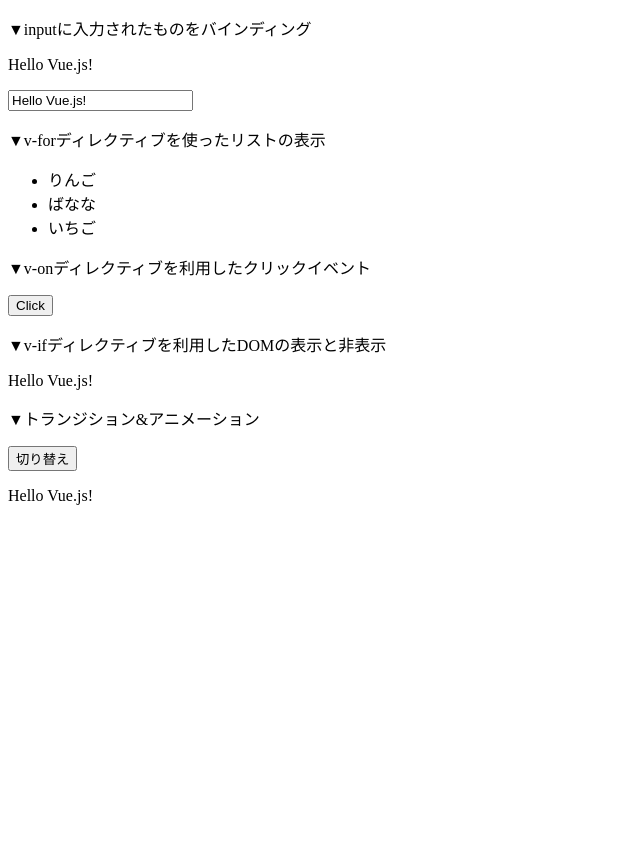
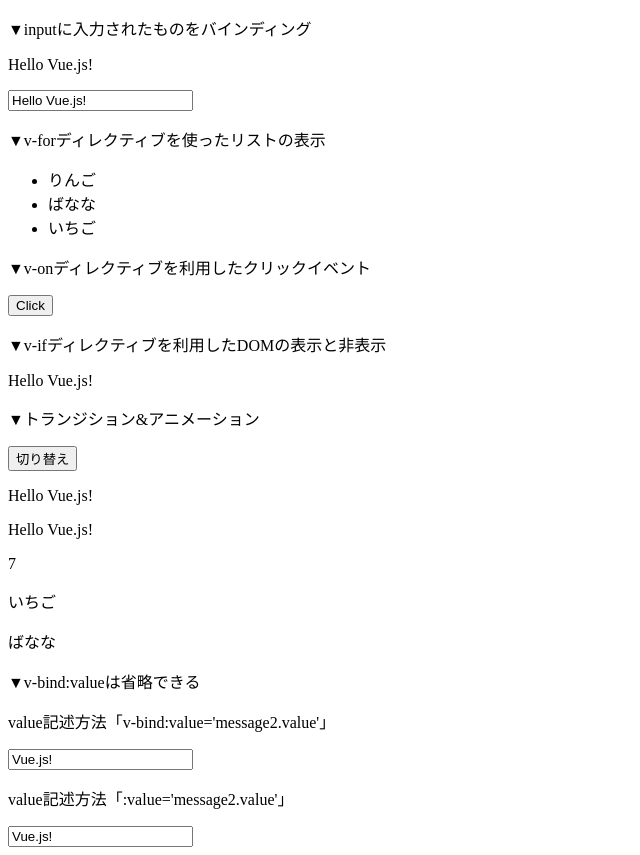
Before and after one commit to tanimotohikari/vue, a plain HTML site: page index.html in a window 1280 px wide. Shown: the whole page, without its empty margins (0-640 px from the left). Before the commit the page ends 800 px from the top, so only its background shows below. Drawn offline with nearby package versions, Linux system fonts and the light colour scheme.

Commit message:
update:feat3 データバインディング

```diff
--- a/index.html
+++ b/index.html
@@ -29,6 +29,17 @@
     <transition>
       <p v-if='show2'>Hello Vue.js!</p>
     </transition>
+
+    <p>Hello {{ message2.value }}</p>
+    <p>{{ message2.value .length }}</p>
+    <p>{{ list[2] }}</p>
+    <p>{{ list[num] }}</p>
+
+    ▼v-bind:valueは省略できる
+    <p>value記述方法「v-bind:value='message2.value'」</p>
+    <div><input type="text" v-bind:value='message2.value'></div>
+    <p>value記述方法「:value='message2.value'」</p>
+    <div><input type="text" :value='message2.value'></div>
   </div>
   <script src='https://cdn.jsdelivr.net/npm/vue@2.5.13'></script>
   <script src='main.js'></script>
--- a/main.js
+++ b/main.js
@@ -1,10 +1,29 @@
+var state = { count: 0 }
+
 var app = new Vue({
   el: '#app',
   data: {
+    /*
+      データ直下のプロパティは後から追加できないため
+      初期値やからデータとして定時しておく必要がある
+    */
+    /*
+      dataオプションに文字列やオブジェクトを定義することで,
+      インスタンス作成時にリアクティブなデータに変換される
+    */
     message: 'Hello Vue.js!',
     list: ['りんご', 'ばなな', 'いちご'],
     show: true,
-    show2: true
+    show2: true,
+    /*
+      オプション外で定義されたデータも
+      Vue.jsのdataとして登録するとリアクティブデータに変換される
+    */
+    state: state,
+    message2: {
+      value: 'Vue.js!',
+    },
+    num: 1
   },
   created: function() {
     // このインスタンスの作成&初期化が終わったらすぐ実行
```
Also changed, not shown: 1 other file.
